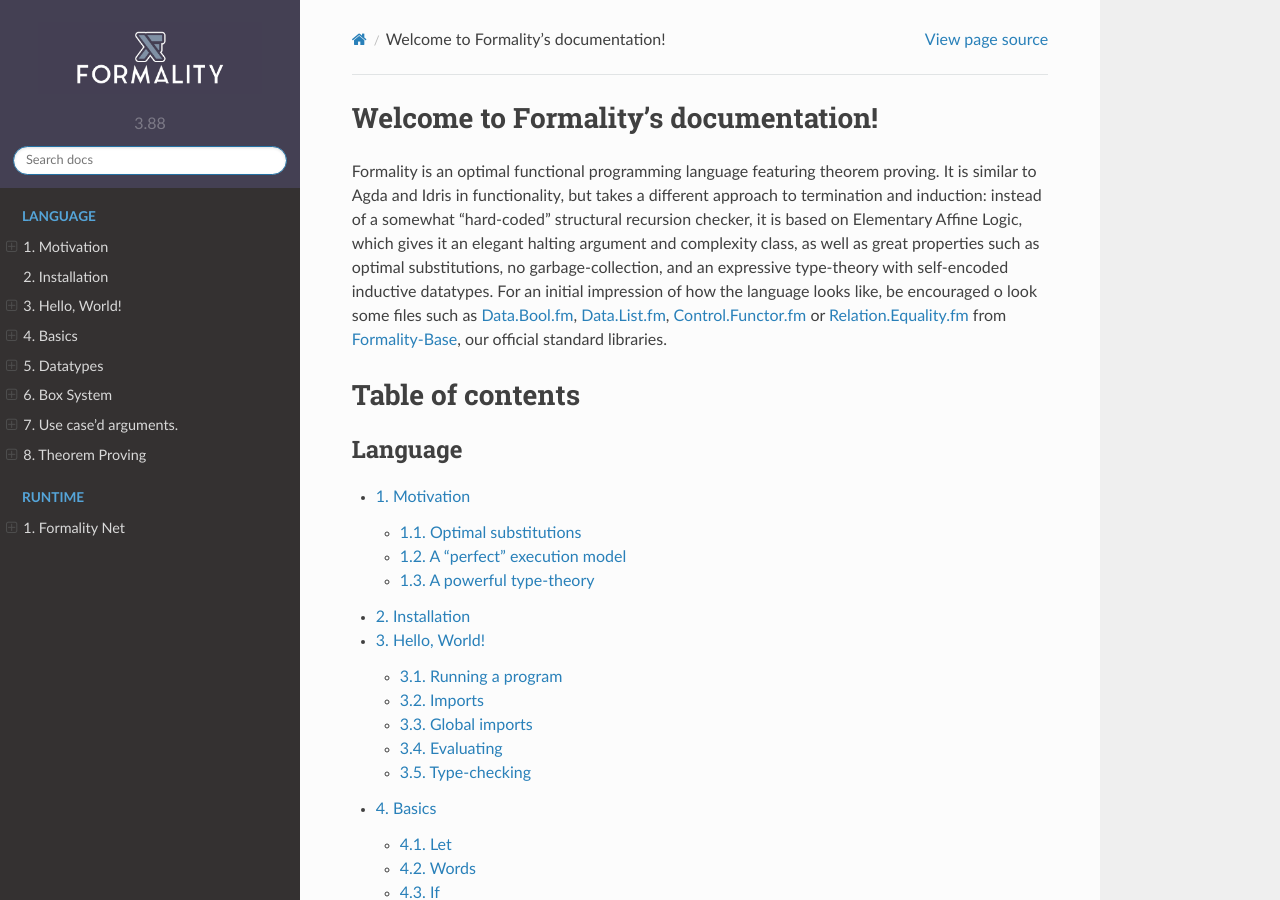
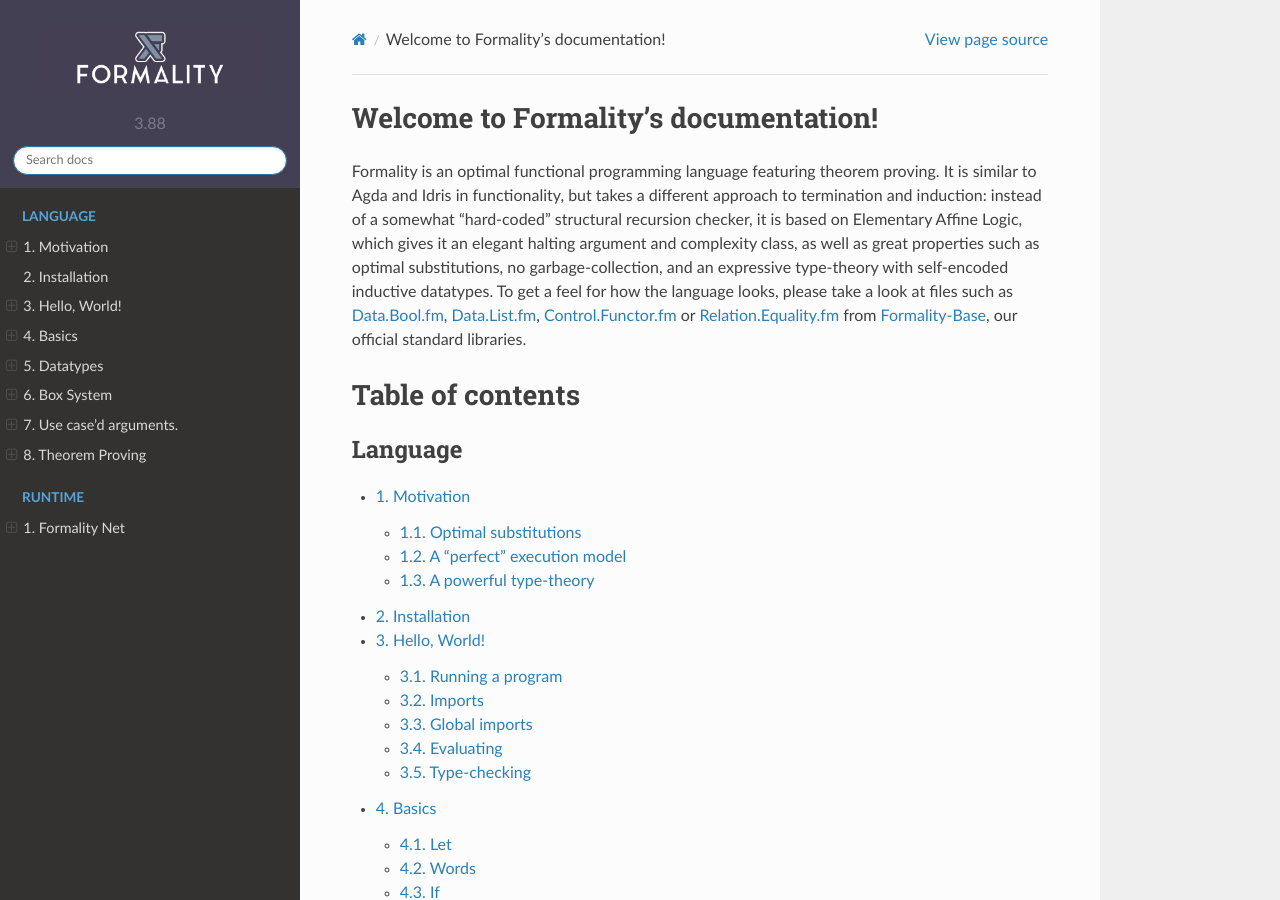
Before and after one commit to Soonad/docs.formality-lang.org, a Sphinx documentation site: the page built from docs/source/index.rst, in a window 1280 px wide and 900 px high. Built offline with Sphinx 7.4.7 and the Read the Docs theme 2.0.0, drawn with Linux system fonts in a browser that asks for light colours; pages that are not in the unit, such as notebooks, are missing from menus.

Commit message:
Change wording

```diff
--- a/docs/source/index.rst
+++ b/docs/source/index.rst
@@ -1,7 +1,7 @@
 Welcome to Formality's documentation!
 =====================================
 
-Formality is an optimal functional programming language featuring theorem proving. It is similar to Agda and Idris in functionality, but takes a different approach to termination and induction: instead of a somewhat "hard-coded" structural recursion checker, it is based on Elementary Affine Logic, which gives it an elegant halting argument and complexity class, as well as great properties such as optimal substitutions, no garbage-collection, and an expressive type-theory with self-encoded inductive datatypes. For an initial impression of how the language looks like, be encouraged o look some files such as `Data.Bool.fm <https://gitlab.com/moonad/Formality-Base/blob/master/Data.Bool.fm>`_, `Data.List.fm <https://gitlab.com/moonad/Formality-Base/blob/master/Data.List.fm>`_, `Control.Functor.fm <https://gitlab.com/moonad/Formality-Base/blob/master/Control.Functor.fm>`_ or `Relation.Equality.fm <https://gitlab.com/moonad/Formality-Base/blob/master/Relation.Equality.fm>`_ from `Formality-Base <https://gitlab.com/moonad/Formality-Base>`_, our official standard libraries.
+Formality is an optimal functional programming language featuring theorem proving. It is similar to Agda and Idris in functionality, but takes a different approach to termination and induction: instead of a somewhat "hard-coded" structural recursion checker, it is based on Elementary Affine Logic, which gives it an elegant halting argument and complexity class, as well as great properties such as optimal substitutions, no garbage-collection, and an expressive type-theory with self-encoded inductive datatypes. To get a feel for how the language looks, please take a look at files such as `Data.Bool.fm <https://gitlab.com/moonad/Formality-Base/blob/master/Data.Bool.fm>`_, `Data.List.fm <https://gitlab.com/moonad/Formality-Base/blob/master/Data.List.fm>`_, `Control.Functor.fm <https://gitlab.com/moonad/Formality-Base/blob/master/Control.Functor.fm>`_ or `Relation.Equality.fm <https://gitlab.com/moonad/Formality-Base/blob/master/Relation.Equality.fm>`_ from `Formality-Base <https://gitlab.com/moonad/Formality-Base>`_, our official standard libraries.
 
 Table of contents
 =====================================
```
